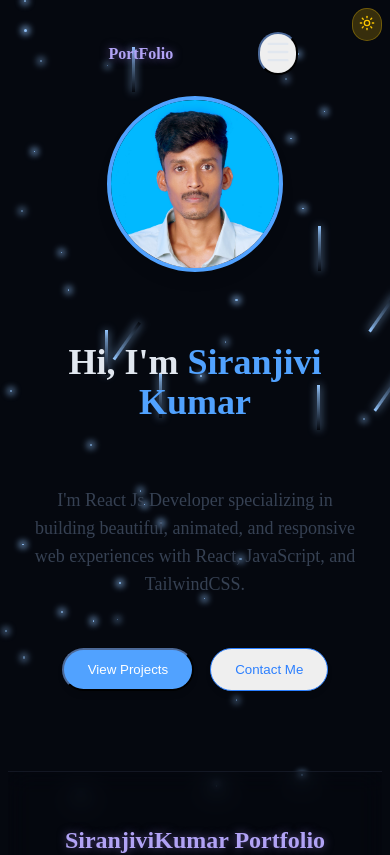
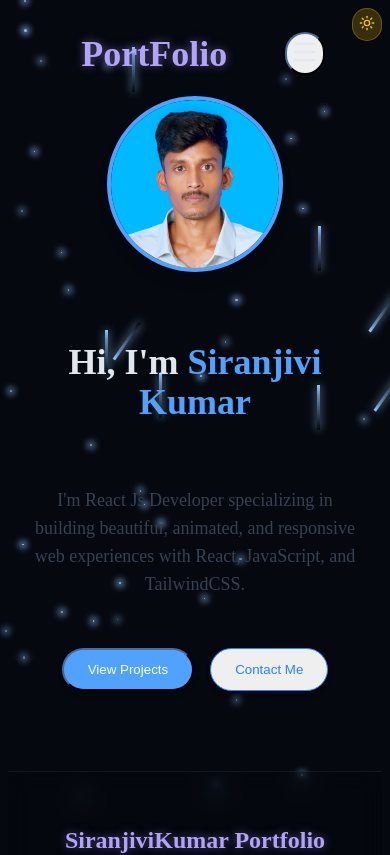
Before and after one commit to siranjivikumar88/siranjiviKumar-portfolio, a React (Vite) app: page / in a window 390 px wide. Shown: the top 855 px of the page. Built offline with nearby package versions, Linux system fonts and the light colour scheme.

Commit message:
Final commit

```diff
--- a/src/components/Navbar.jsx
+++ b/src/components/Navbar.jsx
@@ -46,7 +46,7 @@ const Navbar = ({setActiveSection}) => {
       <div className='container mx-auto flex flex-col md:flex-row md:justify- items-center px-4 '>
   <div className='flex justify-evenly w-full items-center md:justify-between'>
     {/* The Name (SiranjiviKumar PortFolio) */}
-    <NavLink to="home" className='md:text-4xl sm:text-2xl font-bold text-primary text-glow no-underline'>
+    <NavLink to="home" className='text-4xl  font-bold text-primary text-glow no-underline'>
        PortFolio
     </NavLink>
 
```
